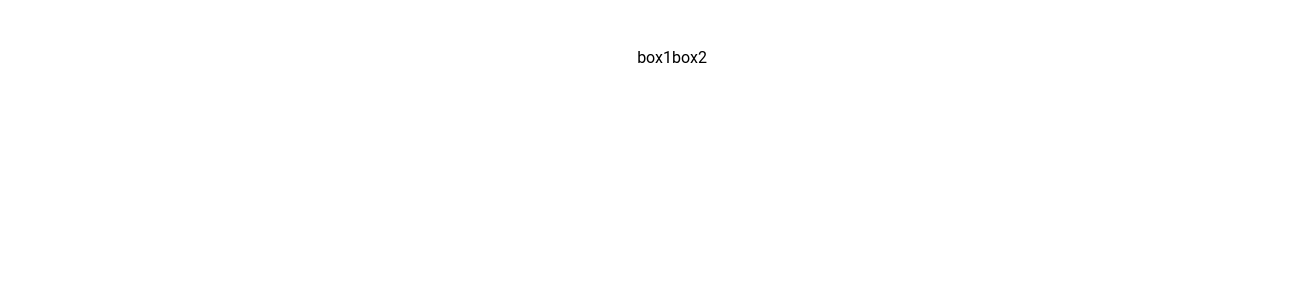
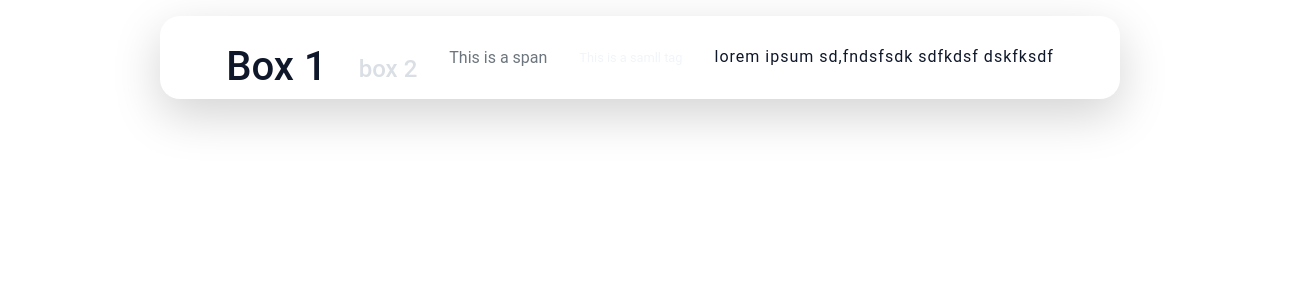
Before and after one commit to bettaibi/letsMeet, a React (Create React App) app in the folder client/lets-meet/: page / in a window 1280 px wide. Shown: the top 300 px of the page, 1312 px wide, since content can reach past the window. Built offline with nearby package versions, Linux system fonts and the light colour scheme.

Commit message:
added by nidhal

```diff
--- a/client/lets-meet/src/App.tsx
+++ b/client/lets-meet/src/App.tsx
@@ -1,16 +1,15 @@
 import React from 'react';
 import { ThemeProvider } from 'styled-components';
-import { Box } from './components/styles/Box.styled';
-import { Container } from './components/styles/Container.styled';
+import { Container, Box, Typography } from './components/styles';
 import { GlobalStyle } from './components/styles/GlobalStyle';
-
 
 const theme = {
   colors: {
     primary: '#0f172a',
     secondary: '#dadfe5',
     accent: '#f1f5f9',
-    info: '#4f46e5'
+    info: '#4f46e5',
+    muted: '#6c757d'
   },
   mobile: '768'
 };
@@ -20,14 +19,26 @@ function App() {
   return (
     <ThemeProvider theme={theme}>
       <GlobalStyle />
-      <Box m={4} p={2} display='flex' alignItems='center' justifyContent='center'>
-        <div>
-          box1
-        </div>
-        <div>
-          box2
-        </div>
+      <Container>
+      <Box my={2} display='flex' alignItems='center' gap="2rem" justifyContent='center' shadow="lg" radius="20px">
+        <Typography color="primary">
+          Box 1
+        </Typography>
+        <Typography as="h4" color="secondary">
+          box 2
+        </Typography>
+        <Typography as="span" color="muted">
+          This is a span
+        </Typography>
+        <Typography as="small" color="accent">
+          This is a samll tag
+        </Typography>
+
+        <Typography color="primary" as="p">
+          lorem ipsum sd,fndsfsdk sdfkdsf dskfksdf
+        </Typography>
       </Box>
+      </Container>
     </ThemeProvider>
   );
 }
--- a/client/lets-meet/src/components/styles/Box.styled.ts
+++ b/client/lets-meet/src/components/styles/Box.styled.ts
@@ -4,6 +4,7 @@ type displayProps = 'block' | 'inline' | 'inline-block' | 'flex';
 type directionProps = 'column' | 'row' | 'row-reverse' | 'row-reverse';
 type JustifyContentProps = 'flex-start' | 'flex-end' | 'space-around' | 'center' | 'space-between';
 type alignItemsProps = 'flex-start' | 'flex-end' | 'space-around' | 'center' | 'space-between' | 'stretch';
+type shadowProps = 'sm' | 'md' | 'lg' | 'outlined';
 
 interface BoxProps{
     p?: number;
@@ -29,6 +30,10 @@ interface BoxProps{
     direction?: directionProps;
     justifyContent?: JustifyContentProps;
     alignItems?: alignItemsProps;
+    gap?: string;
+
+    shadow?: shadowProps;
+    radius?: string;
 }
 const baseValue = 8;
 
@@ -54,11 +59,20 @@ export const Box = styled.div<BoxProps>`
 
     display: ${({display}) => display || 'block'};
 
-    width: ${({width}) => width || '100%'};
+    width: ${({width}) => width || 'auto'};
     height: ${({height}) => height || 'auto'};
 
     ${({direction}) => direction && 'flex-direction: '+direction+';'}
     ${({justifyContent}) => justifyContent && 'justify-content: '+justifyContent+';'}
     ${({alignItems}) => alignItems && 'align-items: '+ alignItems+';'}
+    ${({gap}) => gap && 'gap: '+ gap+';'}
+
+    ${({shadow}) => shadow === 'sm'? 'box-shadow: 0 .125rem .25rem rgba(0,0,0,.075);'
+                    : shadow === 'md' ?'box-shadow: 0 .5rem 1rem rgba(0,0,0,.15);'
+                    : shadow === 'lg' ?'box-shadow: 0 1rem 3rem rgba(0,0,0,.175);'
+                    : shadow === 'outlined'? 'border-radius: 4px; border: 1px solid rgba(0, 0, 0, 0.12);'
+                    : 'box-shadow: none'}
+
+    ${({radius})=> radius && 'border-radius: '+radius+';'}
 
 `;
--- a/client/lets-meet/src/components/styles/Container.styled.ts
+++ b/client/lets-meet/src/components/styles/Container.styled.ts
@@ -1,9 +1,6 @@
 import styled from "styled-components";
 
-interface ContainerProps{
-    bg?: string;
-}
-export const Container = styled.div<ContainerProps>`
+export const Container = styled.div`
     width: 1000px;
     max-width: 100%;
     margin: 0 auto;
--- a/client/lets-meet/src/components/styles/GlobalStyle.ts
+++ b/client/lets-meet/src/components/styles/GlobalStyle.ts
@@ -16,4 +16,39 @@ export const GlobalStyle = createGlobalStyle`
         width: 100%;
         height: 100%;
     }
+
+    /* Typography */
+    h1, h2, h3, h4, h5, h6 {
+        margin-bottom: 0.5rem;
+        font-weight: 500;
+        line-height: 1.2;
+    }
+    h1 {
+     font-size: 2.5rem;
+    }
+    h2 {
+     font-size: 2rem;
+    }
+    h3 {
+     font-size: 1.75rem;
+    }
+    h4 {
+     font-size: 1.5rem;
+    }
+    h5 {
+     font-size: 1.25rem;
+    }
+    h6 {
+     font-size: 1rem;
+    }
+
+    small {
+        font-size: 80%;
+        font-weight: 400;
+    }
+    p{
+        letter-spacing: 1px;
+        line-height: 1.5;
+    }
+
 `;
--- /dev/null
+++ b/client/lets-meet/src/components/styles/Typography.styled.ts
@@ -0,0 +1,16 @@
+import styled from 'styled-components';
+
+type colorProps = 'primary' | 'secondary' | 'accent' | 'info' | 'muted';
+
+interface TypographyProps{
+    color?: colorProps;
+    size?: string;
+
+}
+
+export const Typography = styled.h1<TypographyProps>`
+    font-family: inherit;
+
+    color: ${({color, theme}) => color? theme.colors[`${color}`]: 'inherit'};
+    ${({size}) => size && 'font-size: '+size+';'};
+`;
--- /dev/null
+++ b/client/lets-meet/src/components/styles/index.ts
@@ -0,0 +1,9 @@
+import { Container } from './Container.styled';
+import { Box } from './Box.styled';
+import { Typography } from './Typography.styled';
+
+export {
+    Container,
+    Box,
+    Typography
+}
```
